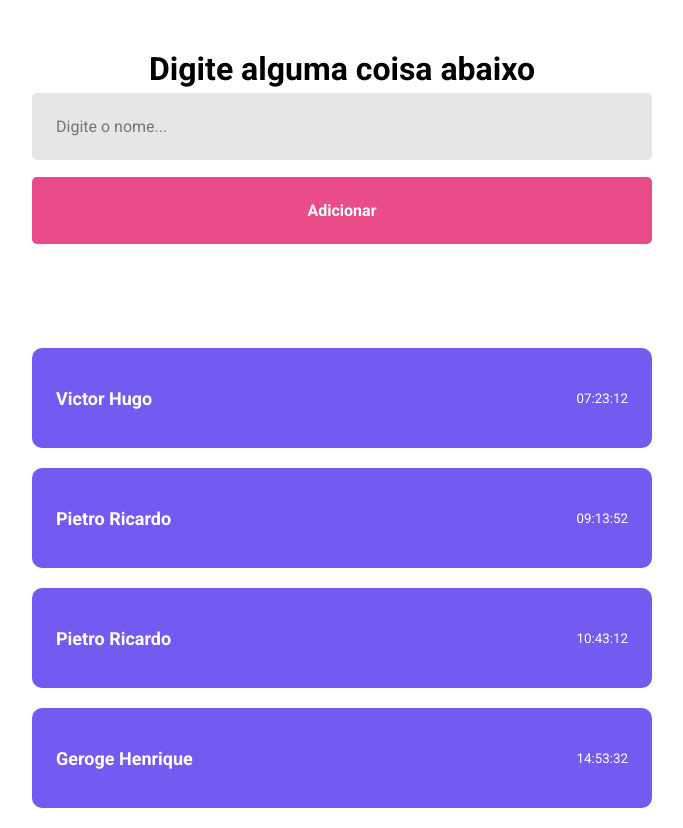
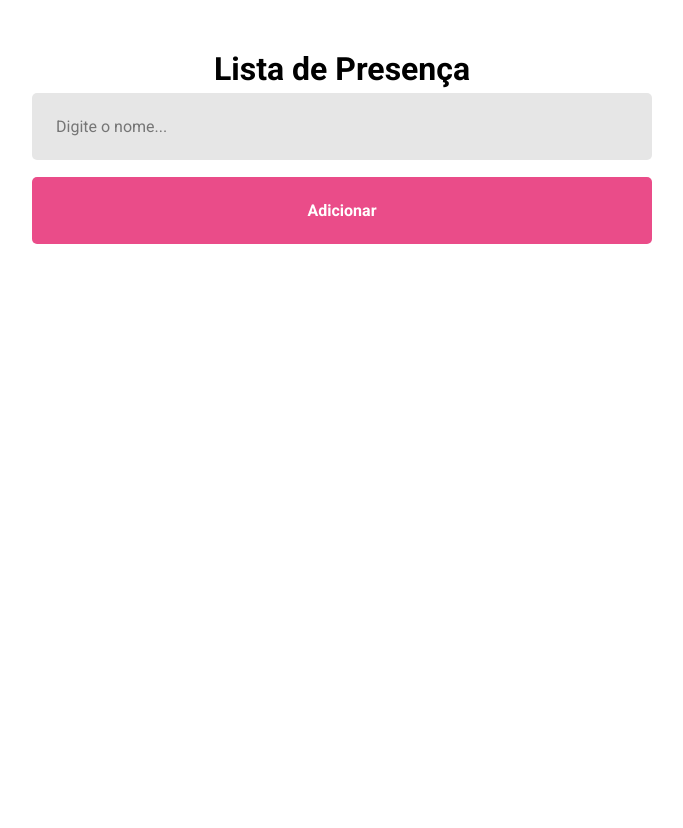
Before and after one commit to RibleBlock/reactapp, a React (Vite) app: page / in a window 1280 px wide. Shown: the whole page, without its empty margins (298-981 px from the left). After the commit the page ends 800 px from the top, so only its background shows below. Built offline with nearby package versions, Linux system fonts and the light colour scheme.

Commit message:
imutabilidade

```diff
--- a/src/pages/Home/index.jsx
+++ b/src/pages/Home/index.jsx
@@ -4,23 +4,38 @@
 import { Card } from '../../components';
 
 export function Home() {
-  const [studentName, setStudentName] = useState('Digite alguma coisa abaixo'); // <--  [armazena, atualiza esse estado]
+  const [studentName, setStudentName] = useState(); // <--  [armazena, atualiza esse estado]
+  const [students, setStudents] = useState([]); // <-- vai armazenar os estudantes
   // const [clientName, setClientName] = useState(); // <--  [armazena, atualiza esse estado]
+
+  function handleAddStudent() {
+    const newStudent = {
+      name: studentName,
+      time: new Date().toLocaleTimeString("pt-br", {
+        hour: '2-digit',
+        minute: '2-digit',
+        second: '2-digit'
+      })
+    };
+
+    setStudents(prevState => [...prevState, newStudent]);
+  }
 
   return (
       <form action="POST">
-        <h1>{studentName}</h1>
+        <h1>Lista de Presença</h1>
         <input
           type="text"
           placeholder="Digite o nome..."
           onChange={e => setStudentName(e.target.value)}
         />
-        <button type="button">Adicionar</button>
+        <button type="button" onClick={handleAddStudent}>
+          Adicionar
+        </button>
 
-        <Card user="Victor Hugo" time="07:23:12" />
-        <Card user="Pietro Ricardo" time="09:13:52" />
-        <Card user="Pietro Ricardo" time="10:43:12" />
-        <Card user="Geroge Henrique" time="14:53:32" />
+        {
+          students.map(v => <Card user={v.name} time={v.time} />)
+        }
       </form>
   );
 }
```
